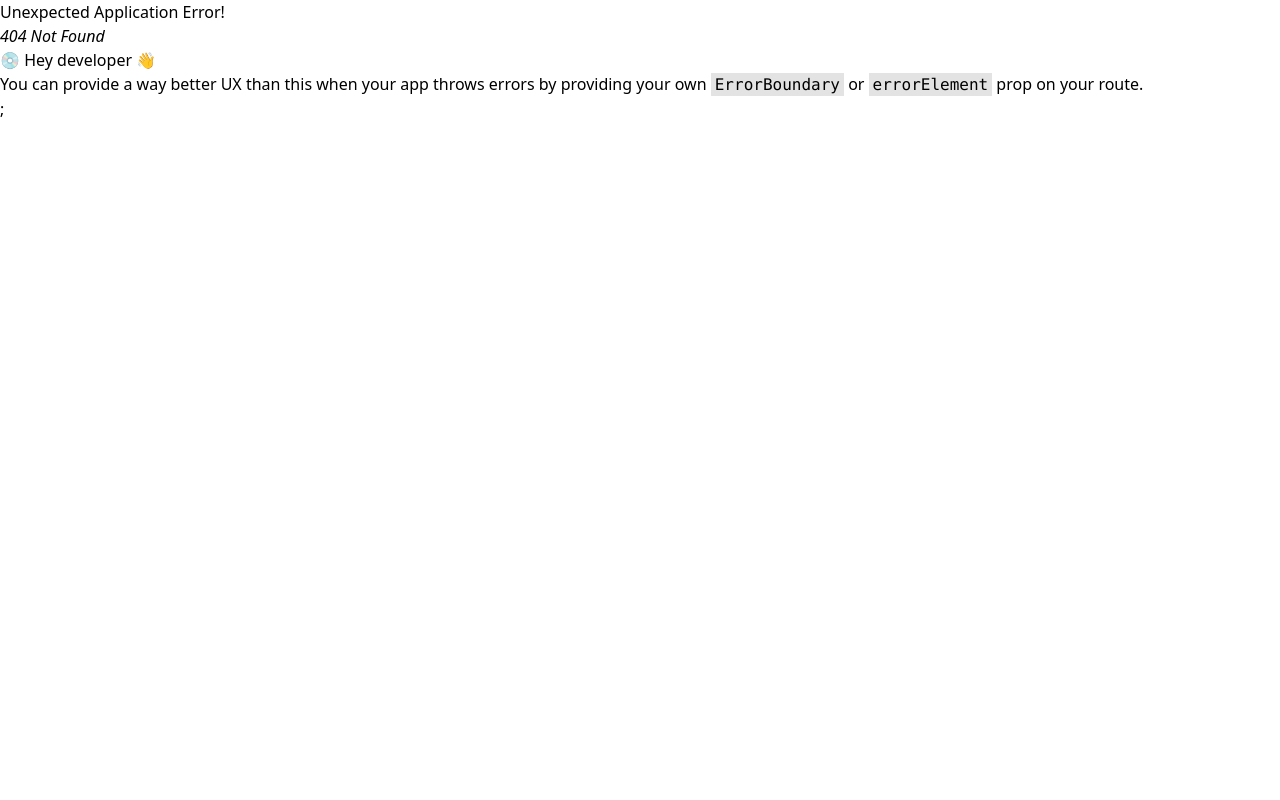
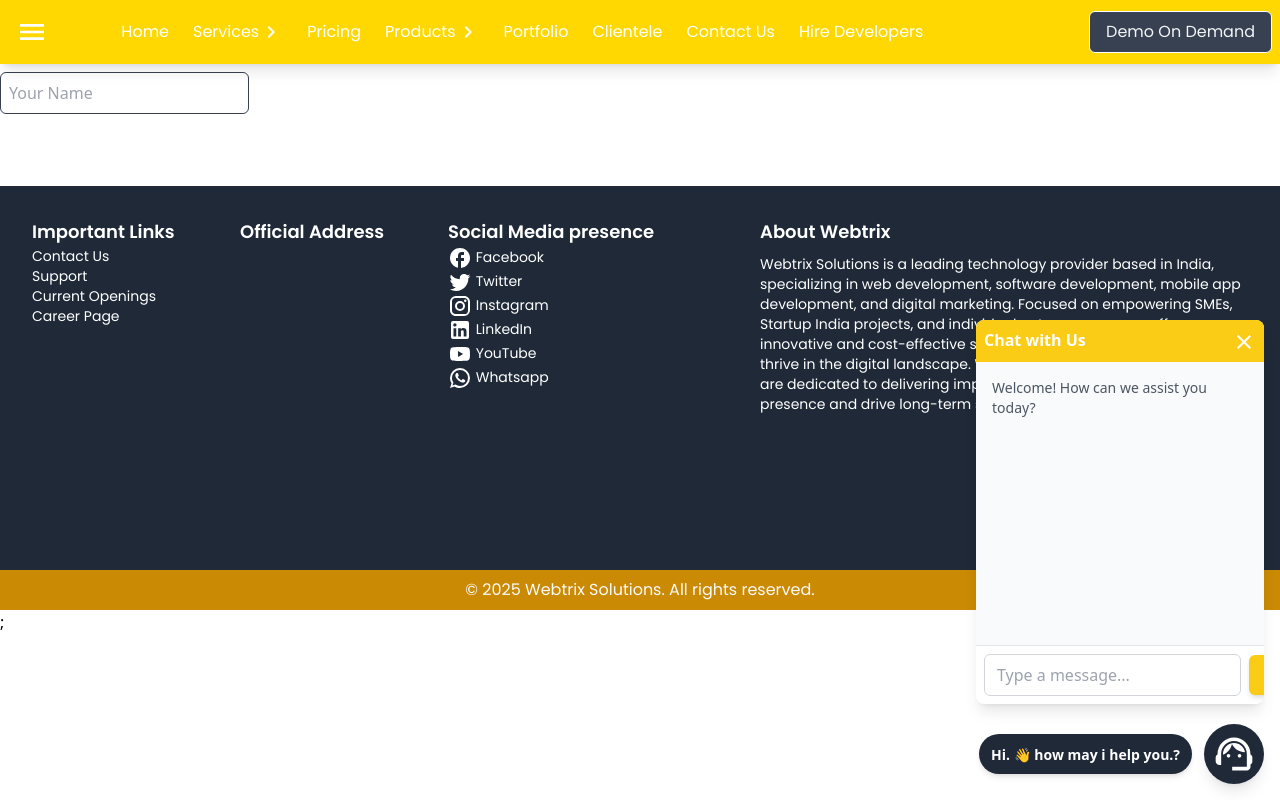
Before and after one commit to ashishkr26/webtrix, a React (Create React App) app: page /login in a window 1280 px wide. Before the commit this address had no page. Built offline with nearby package versions, Linux system fonts and the light colour scheme.

Commit message:
added login component

```diff
--- a/src/App.js
+++ b/src/App.js
@@ -20,6 +20,7 @@ import Reviews from "./components/Reviews";
 import Pricing from "./components/pages/Pricing";
 import Clientele from "./components/pages/Clientele";
 import HireDeveloper from "./components/pages/HireDeveloper";
+import Login from "./components/Login";
 
 function App() {
   const appRouter = createBrowserRouter([
@@ -43,6 +44,10 @@ function App() {
         {
           path: "/about",
           element: <About />,
+        },
+        {
+          path: "/login",
+          element: <Login />,
         },
         {
           path: "/contact-us",
--- /dev/null
+++ b/src/components/Login.js
@@ -0,0 +1,18 @@
+import React from 'react'
+
+const Login = () => {
+  return (
+    <div>
+      <div>
+      <input
+              className="my-2 p-2 border border-gray-700 rounded-md text-sm md:text-base xs:text-xs"
+              type="text"
+              placeholder="Your Name"
+
+            />
+      </div>
+    </div>
+  )
+}
+
+export default Login
```
